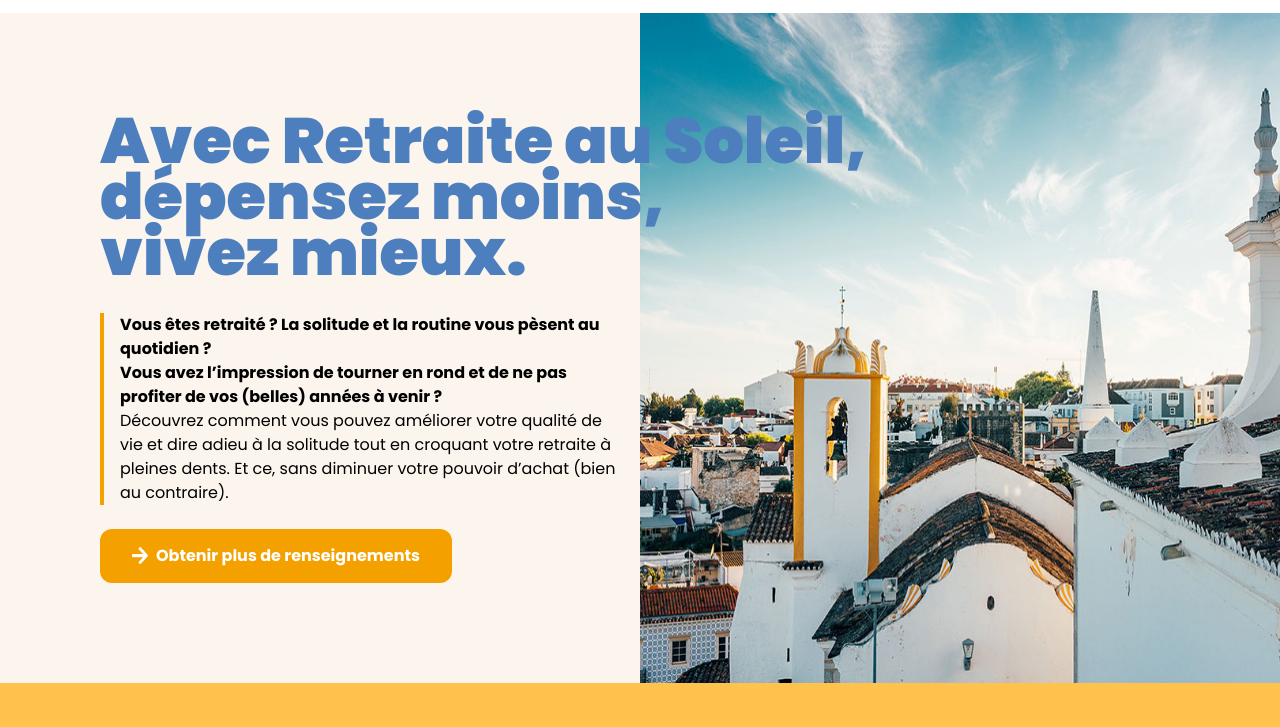
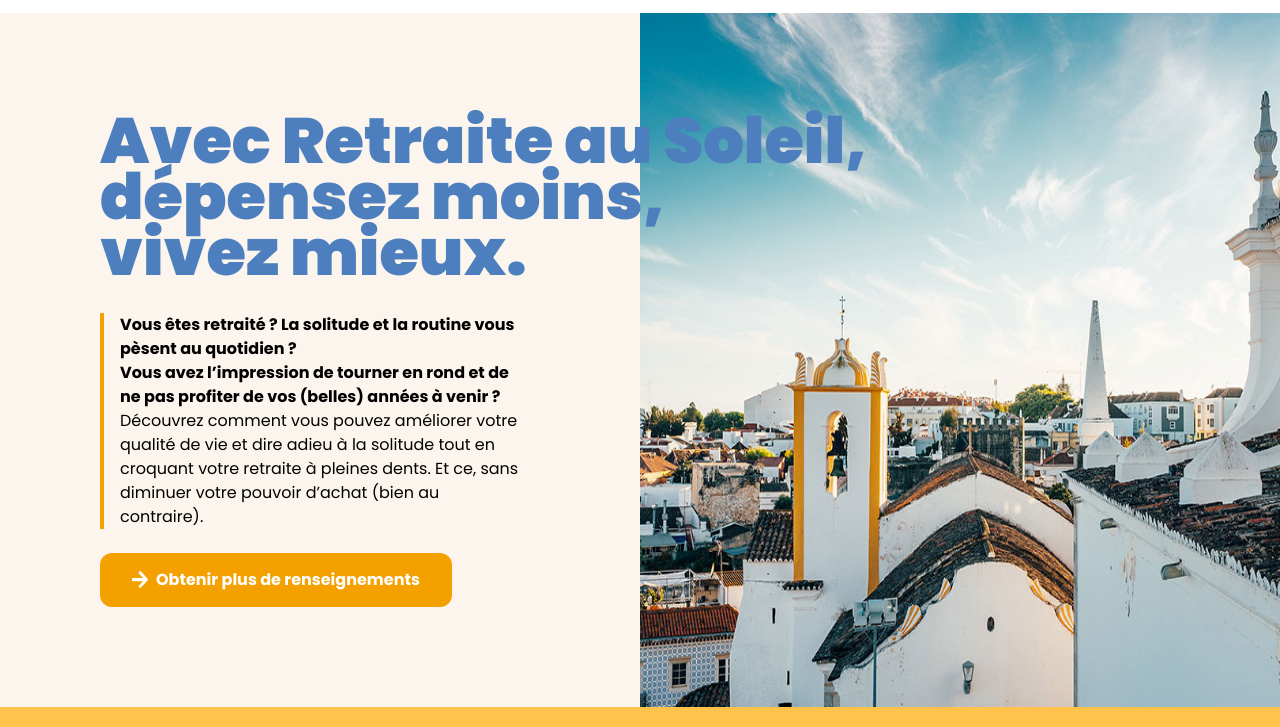
Before and after one commit to alloallo/site-vitrine, a website: page index.html in a window 1280 px wide. Shown: the part 73-800 px from the top of the page. Drawn offline with nearby package versions, Linux system fonts and the light colour scheme.

Commit message:
update first section and slider length

```diff
--- a/app.js
+++ b/app.js
@@ -8,7 +8,7 @@
     // desktop
     "(min-width: 1024px)": function() {
         gsap.to(sections, {
-            xPercent: -150 * (sections.length - 1),
+            xPercent: -25 * (sections.length),
             ease: 'none',
             scrollTrigger: {
                 trigger: ".section-4",
--- a/assets/css/tailwind.css
+++ b/assets/css/tailwind.css
@@ -40,12 +40,6 @@
     @apply focus:outline-none focus:border-gray-dark focus:ring-gray;
 }
 
-.section-1 {
-    background-repeat: no-repeat;
-    background-size: 100%;
-    background-position: bottom right;
-    padding-bottom: 400px;
-}
 @screen lg {
     .section-1 {
         background-repeat: no-repeat;
--- a/index.html
+++ b/index.html
@@ -27,10 +27,10 @@
     </div>
 </header>
 <main>
-    <section class="section-1 py-2 lg:py-xl bg-gray bg-[url('../img/illustration-section1.jpg')]">
-        <div class="container">
-            <h2 class="lg:w-9/12 text-xl lg:text-3xl lg:leading-12 text-blue font-black mb-4">Avec Retraite au Soleil, dépensez moins,<br> vivez mieux.</h2>
-            <div class="border-l-4 border-yellow px-2 lg:w-1/2">
+    <section class="section-1 bg-gray lg:flex">
+        <div class="container lg:w-1/2 w-full py-4 lg:py-xl ">
+            <h2 class="text-xl lg:text-3xl lg:leading-12 text-blue font-black mb-4 lg:whitespace-nowrap lg:z-10 lg:relative">Avec Retraite au Soleil,<br> dépensez moins,<br> vivez mieux.</h2>
+            <div class="border-l-4 border-yellow px-2">
                 <p class="font-bold">Vous êtes retraité ? La solitude et la routine vous pèsent au quotidien ?<br>
                     Vous avez l’impression de tourner en rond et de ne pas profiter de vos (belles) années à venir ?</p>
                 <p>Découvrez comment vous pouvez améliorer votre qualité de vie et dire
@@ -38,6 +38,9 @@
                     sans diminuer votre pouvoir d’achat (bien au contraire).</p>
             </div>
             <a href="#contact" class="button button-primary mt-3"><img class="mr-1" src="assets/icons/arrow.svg" alt="">Obtenir plus de renseignements</a>
+        </div>
+        <div class="lg:w-1/2 w-full">
+            <img class="w-full h-full" src="assets/img/illustration-section1.jpg" alt="">
         </div>
     </section>
 
```
Also changed, not shown: assets/css/styles.css, assets/css/styles.min.css, 1 other file.
